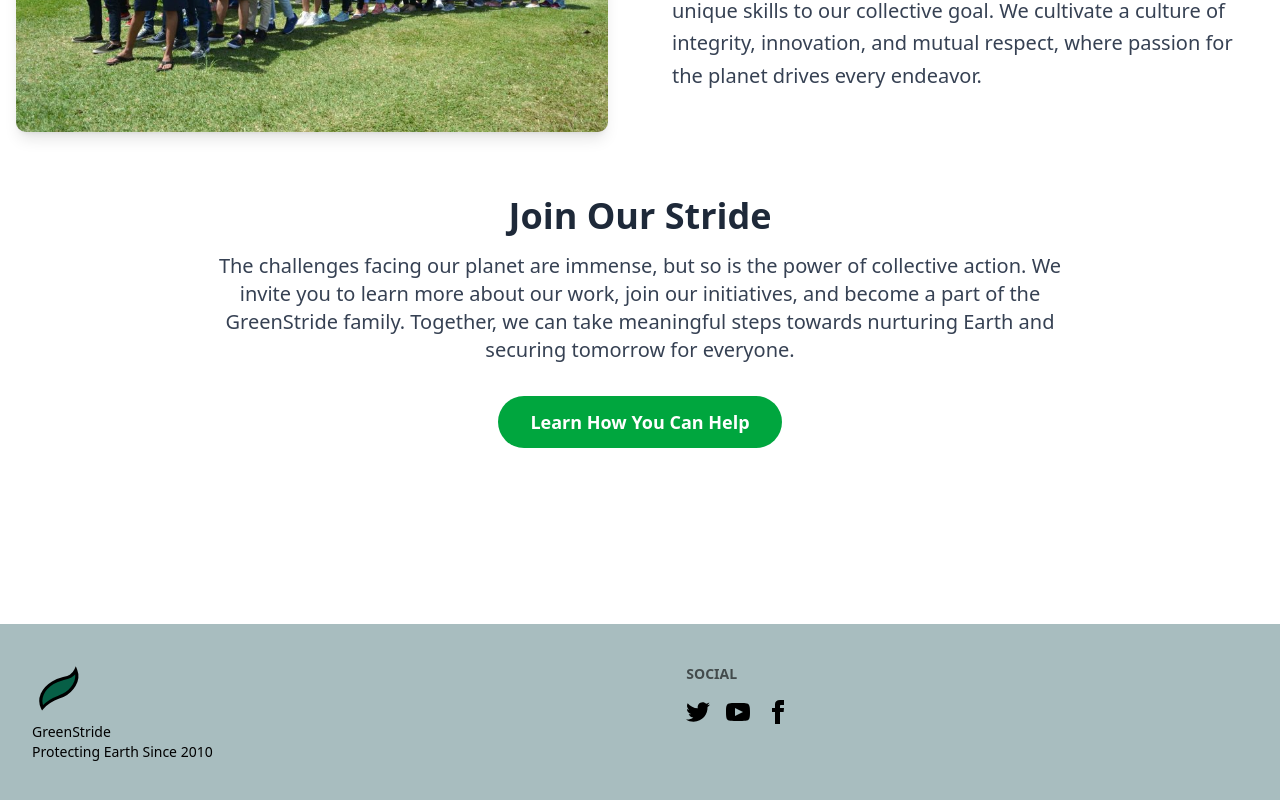
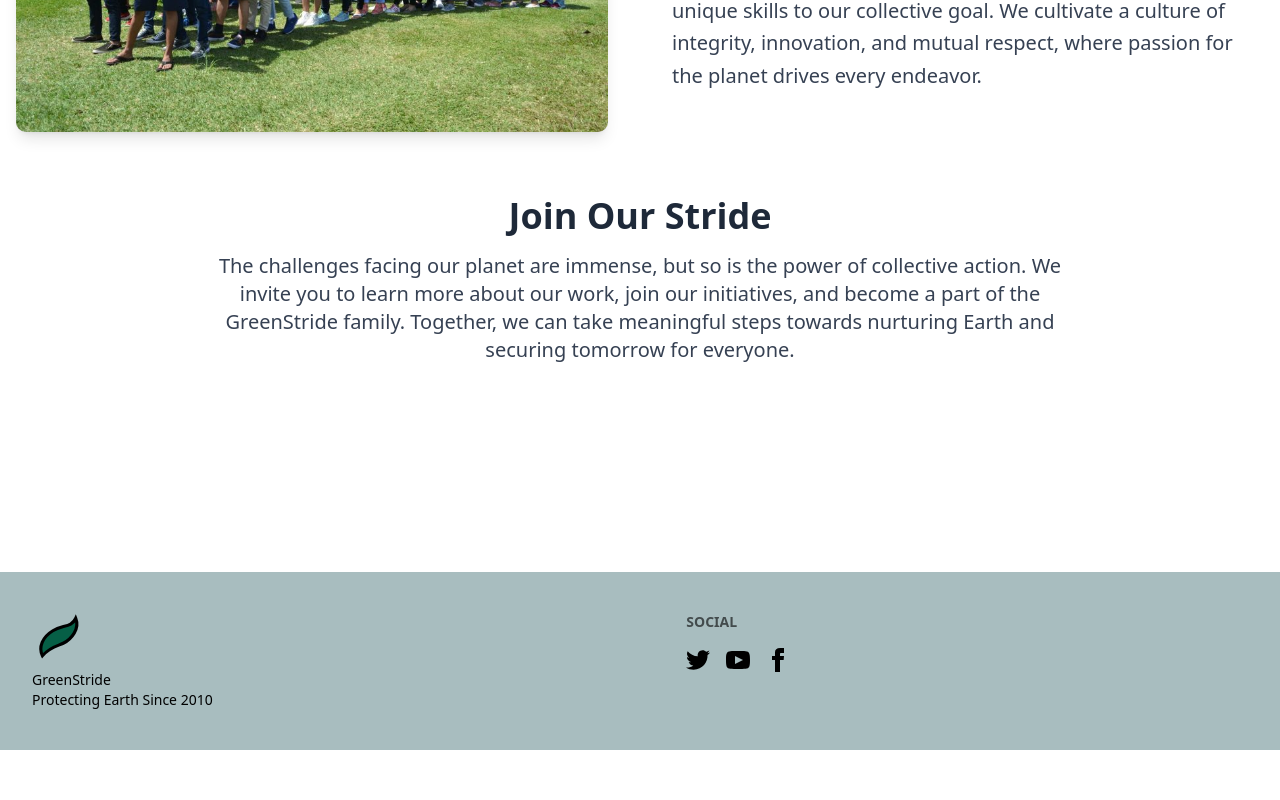
Before and after one commit to raihanfajar/company-profile, a Next.js app: page /about in a window 1280 px wide. Shown: the part 2027-2827 px from the top of the page. After the commit the page ends 2777 px from the top, so only its background shows below. Built offline with nearby package versions, Linux system fonts and the light colour scheme.

Commit message:
perbaikan about

```diff
--- a/src/app/about/page.tsx
+++ b/src/app/about/page.tsx
@@ -1,5 +1,5 @@
 import React from 'react';
-import Image from 'next/image'; // Asumsi kamu akan memakai Image dari next/image di sini
+import Image from 'next/image';
 
 function AboutUs() {
   return (
@@ -17,7 +17,7 @@ function AboutUs() {
       <div className="flex flex-col md:flex-row items-center gap-10 md:gap-16 mb-16">
         <div className="w-full md:w-1/2">
           <Image
-            src="/team.png" // Ganti dengan path gambar yang relevan
+            src="/team.png"
             alt="Our Genesis"
             width={600}
             height={400}
@@ -34,10 +34,10 @@ function AboutUs() {
       </div>
 
       {/* Bagian Our Mission */}
-      <div className="flex flex-col md:flex-row-reverse items-center gap-10 md:gap-16 mb-16"> {/* reverse untuk layout bergantian */}
+      <div className="flex flex-col md:flex-row-reverse items-center gap-10 md:gap-16 mb-16">
         <div className="w-full md:w-1/2">
           <Image
-            src="/hutan.jpg" // Ganti dengan path gambar yang relevan
+            src="/hutan.jpg"
             alt="Our Mission"
             width={600}
             height={400}
@@ -102,10 +102,6 @@ function AboutUs() {
         <p className="max-w-4xl text-lg md:text-xl text-gray-700 mb-8">
           The challenges facing our planet are immense, but so is the power of collective action. We invite you to learn more about our work, join our initiatives, and become a part of the GreenStride family. Together, we can take meaningful steps towards nurturing Earth and securing tomorrow for everyone.
         </p>
-        {/* Tambahkan tombol CTA jika ada */}
-        <button className="bg-green-600 hover:bg-green-700 text-white font-bold py-3 px-8 rounded-full text-lg transition duration-300">
-          Learn How You Can Help
-        </button>
       </div>
     </section>
   );
```
